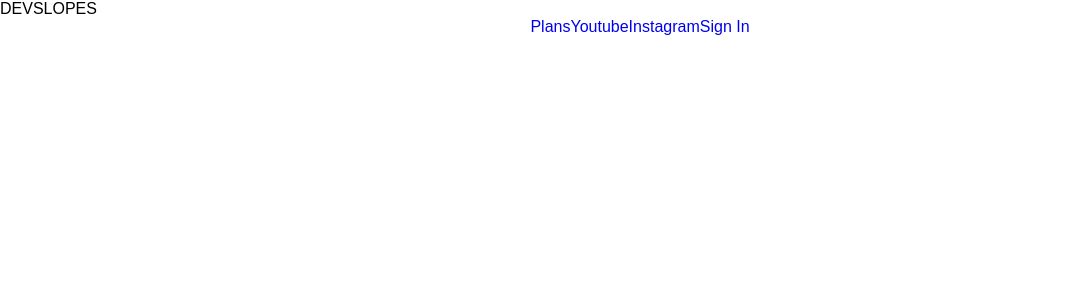
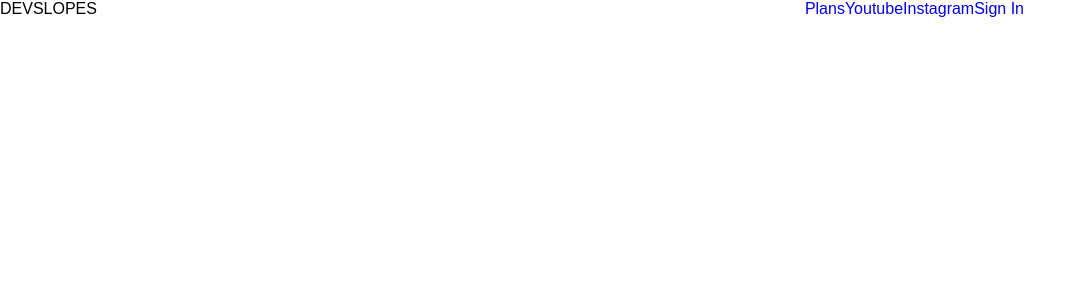
Before and after one commit to savus/Devslopes-Clone, a React (Vite) app: page / in a window 1280 px wide. Shown: the top 300 px of the page, without its empty margins (0-1085 px from the left). Built offline with nearby package versions, Linux system fonts and the light colour scheme.

Commit message:
fix import issue

```diff
--- a/src/Components/TopHeader.tsx
+++ b/src/Components/TopHeader.tsx
@@ -1,3 +1,5 @@
+import "../css/top-header.css";
+
 export const TopHeader = () => {
   return (
     <div className="top-header">
--- a/src/css/top-header.css
+++ b/src/css/top-header.css
@@ -2,7 +2,7 @@
   width: 100%;
 }
 
-.top-header .top-navigation {
+.top-navigation {
   max-width: 1024px;
   justify-content: space-between;
   display: flex;
```
